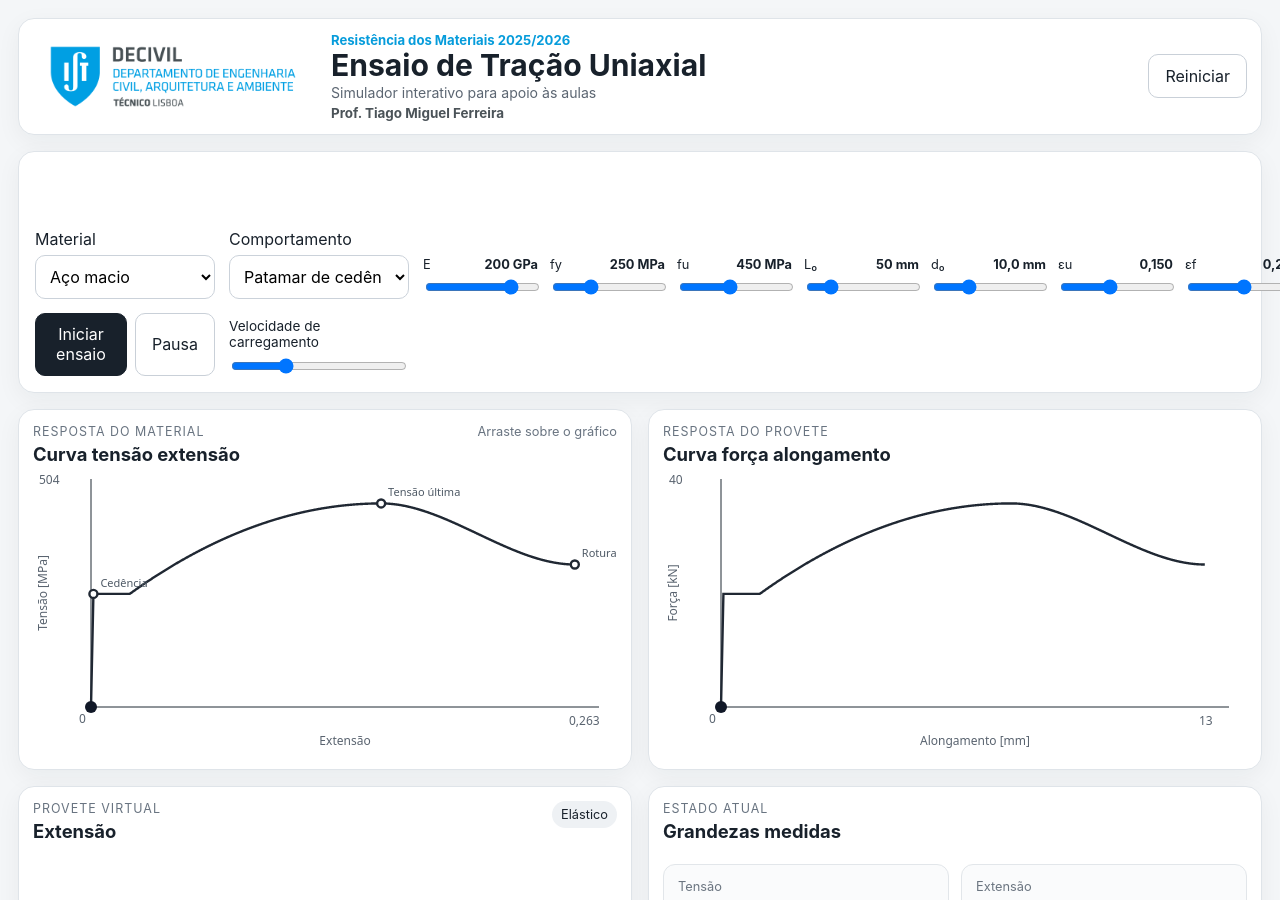
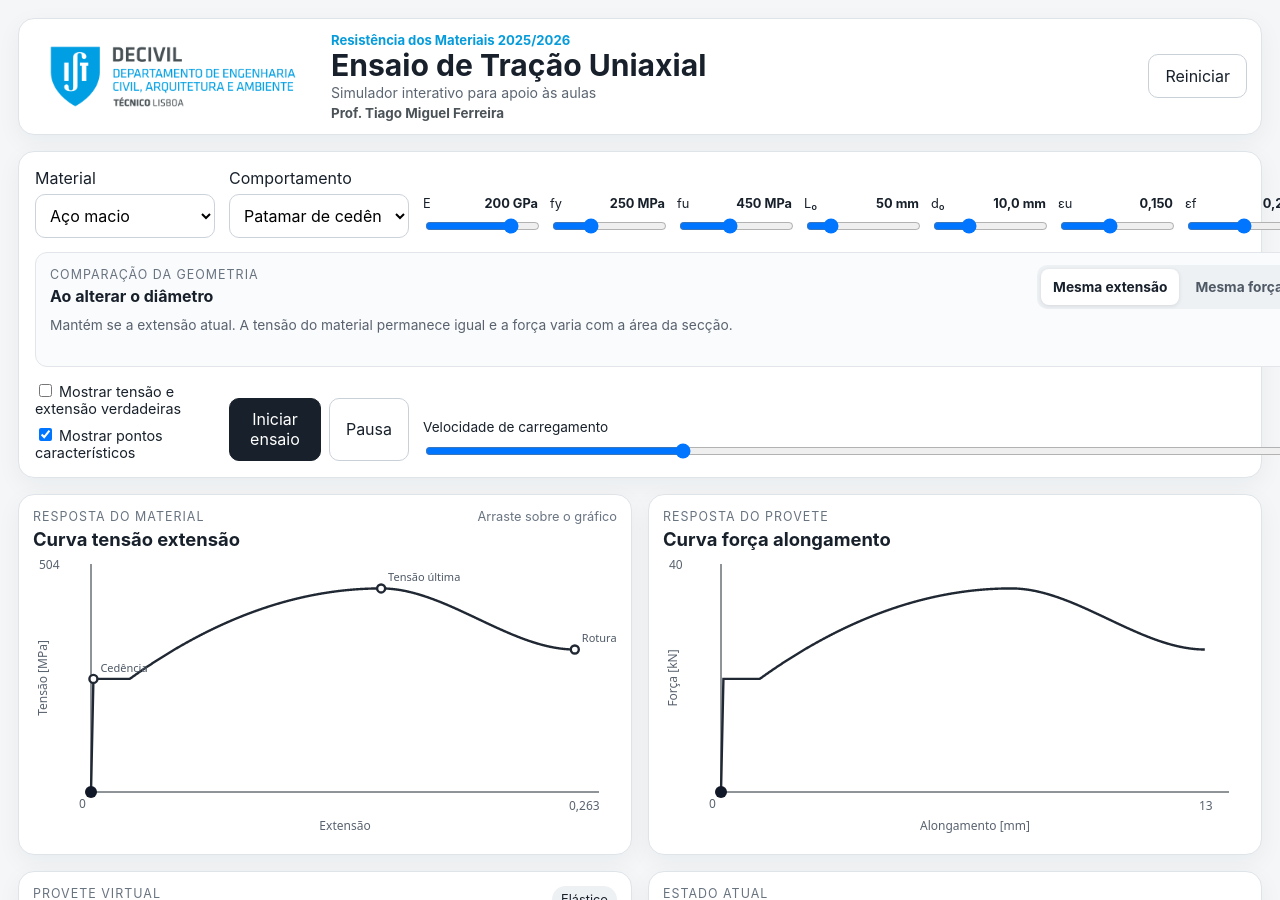
Before and after one commit to TM-Ferreira/TM-Ferreira.github.io, a Jekyll site: the page teaching/ensaiotracao/index.html, which Jekyll copies as it is, in a window 1280 px wide and 900 px high. Built offline with Jekyll 4.4.1, drawn with Linux system fonts in a browser that asks for light colours.

Commit message:
Add geometry comparison mode to tensile test simulator

```diff
--- a/teaching/ensaiotracao/index.html
+++ b/teaching/ensaiotracao/index.html
@@ -6,6 +6,7 @@
   <meta name="theme-color" content="#ffffff">
   <title>Ensaio de Tração Uniaxial | Resistência dos Materiais</title>
   <link rel="stylesheet" href="styles.css">
+  <link rel="stylesheet" href="comparison.css">
 </head>
 <body>
   <main class="appShell">
@@ -41,6 +42,21 @@
       </div>
 
       <div class="sliderGrid" id="sliderGrid"></div>
+
+      <div class="comparisonPanel" aria-labelledby="comparisonTitle">
+        <div class="comparisonHeading">
+          <div>
+            <p class="eyebrow">Comparação da geometria</p>
+            <h2 id="comparisonTitle">Ao alterar o diâmetro</h2>
+          </div>
+          <div class="modeSelector" role="radiogroup" aria-label="Grandeza mantida ao alterar o diâmetro">
+            <label><input type="radio" name="comparisonMode" value="strain" checked> Mesma extensão</label>
+            <label><input type="radio" name="comparisonMode" value="force"> Mesma força</label>
+          </div>
+        </div>
+        <p id="comparisonExplanation" class="comparisonExplanation">Mantém se a extensão atual. A tensão do material permanece igual e a força varia com a área da secção.</p>
+        <p id="comparisonFeedback" class="comparisonFeedback" aria-live="polite"></p>
+      </div>
 
       <div class="checks">
         <label><input id="showTrue" type="checkbox"> Mostrar tensão e extensão verdadeiras</label>
@@ -142,5 +158,6 @@
     </footer>
   </main>
   <script src="app.js"></script>
+  <script src="comparison.js"></script>
 </body>
 </html>
```
